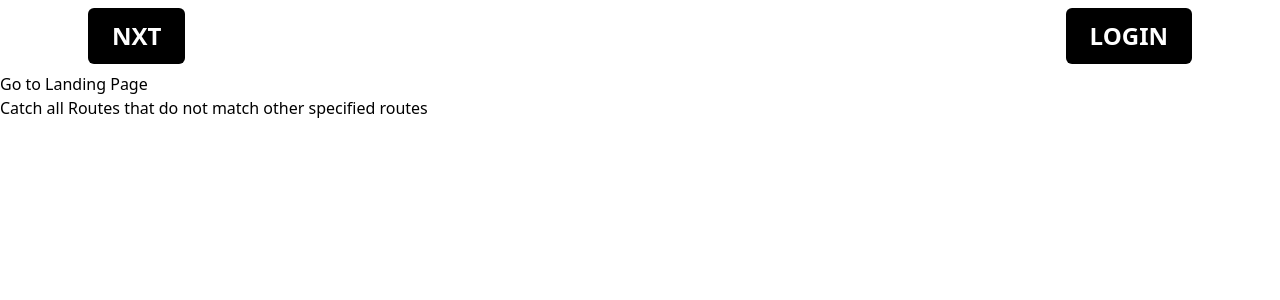
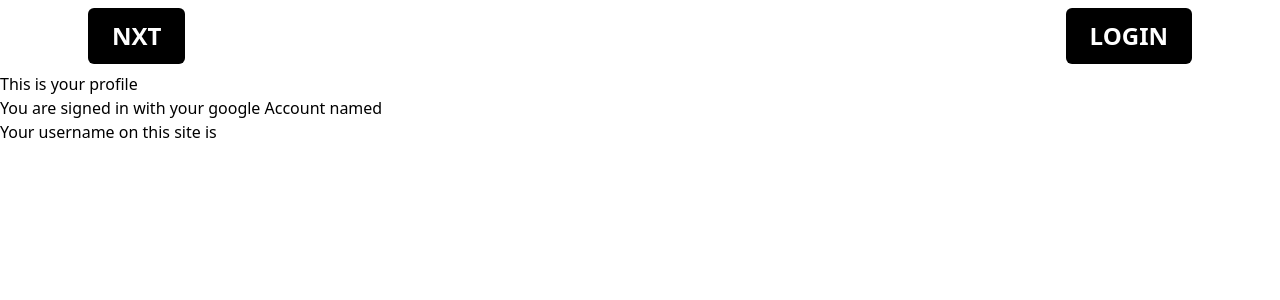
Before and after one commit to CondorW/medclone, a Next.js app: page /1 in a window 1280 px wide. Shown: the top 300 px of the page. Built offline with nearby package versions, Linux system fonts and the light colour scheme; no server answers.

Commit message:
Found a workaround for the site not correctly displaying login status by forcing a refresh after submitting the username

```diff
--- a/components/Navbar.js
+++ b/components/Navbar.js
@@ -19,7 +19,7 @@ export default function Navbar() {
               Write Post
             </button>
           </Link>
-          <Link href="/profile">
+          <Link href={`/${username}`}>
             <button className="bg-black px-6 py-3 rounded-md text-2xl font-bold  text-white m-2">
               Profile
             </button>
--- a/lib/Context.js
+++ b/lib/Context.js
@@ -18,7 +18,7 @@ export default function AuthenticationContext(props) {
     const getUsername = async () => {
       const docRef = doc(db, `users/${userID}`);
       const docSnap = await getDoc(docRef);
-      console.log(docSnap)
+      console.log("Database Read Executed");
       if (docSnap.exists()) {
         setUsername(docSnap.data().username);
       } else {
--- a/pages/[username]/index.js
+++ b/pages/[username]/index.js
@@ -1,12 +1,15 @@
 import Link from "next/link";
+import { useContext } from "react";
+import { authContext } from "../../lib/Context";
 
 export default function UserPage() {
+  const {user, username} = useContext(authContext);
+
   return (
     <div>
-      <Link prefetch={true} href={{ pathname: "../enter" }}>
-        <a>Go to Landing Page</a>
-      </Link>
-      <h1>Catch all Routes that do not match other specified routes</h1>
+    <h1>This is your profile</h1>
+    <div>You are signed in with your google Account named {user}</div>
+    <div>Your username on this site is {username}</div>
     </div>
   );
 }
--- a/pages/enter.js
+++ b/pages/enter.js
@@ -3,6 +3,7 @@ import { doc, setDoc, getDoc } from "firebase/firestore";
 import { auth, db } from "../lib/firebase";
 import { authContext } from "../lib/Context";
 import { useContext, useState, useEffect } from "react";
+import Link from "next/link";
 import toast from "react-hot-toast";
 
 export default function Enter(props) {
@@ -98,13 +99,14 @@ function UsernameForm() {
   }, [username]);
 
   const submitHandler = async (event) => {
-    // event.preventDefault();
+    event.preventDefault();
     console.log(auth.lastNotifiedUid);
     await setDoc(doc(db, "users", auth.lastNotifiedUid), {
       displayName: user,
       username: username,
     });
     await setDoc(doc(db, "usernames", username), { uid: auth.lastNotifiedUid });
+    window.location.reload();
   };
 
   return (
@@ -132,9 +134,7 @@ function UsernameForm() {
           onClick={() => {
             toast.success("Username set!");
           }}
-      >
-        Submit
-      </button>
+        >Submit</button>
     </form>
   );
 }
```
Lines whose indentation alone changed are shown as unchanged.
